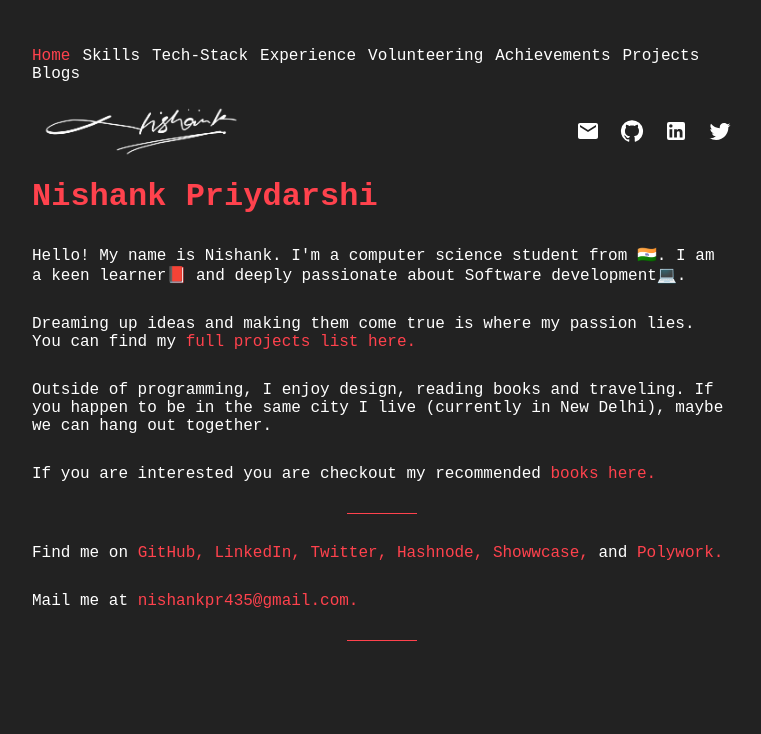
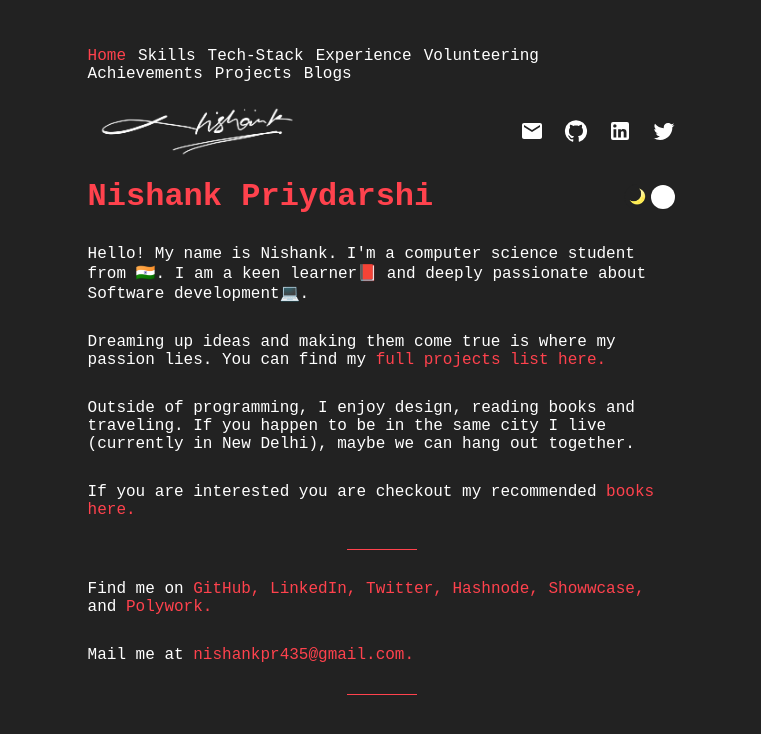
Before and after one commit to theMillenniumFalcon/portfolio, a Next.js app: page / in a window 1280 px wide. Shown: the top 734 px of the page, without its empty margins (258-1019 px from the left). Built offline with nearby package versions, Linux system fonts and the light colour scheme.

Commit message:
toggle updated

```diff
--- a/components/Navbar.tsx
+++ b/components/Navbar.tsx
@@ -11,7 +11,7 @@ const Navbar: React.FC<NavbarProps> = ({ }) => {
 
     return (
         <Flex zIndex={1} top={0} height="90px">
-            <Flex flex={1} m="auto" maxW="700px" paddingTop={40} flexWrap="wrap">
+            <Flex flex={1} m="auto" maxW="46vw" paddingTop={40} flexWrap="wrap">
                 <NextLink href='/' passHref>
                     <Link style={{
                         textDecoration: "none", cursor: "pointer",
--- /dev/null
+++ b/components/Toggle.tsx
@@ -0,0 +1,48 @@
+import React from "react";
+import { Box, Image } from "@chakra-ui/react";
+
+interface ToggleProps { }
+
+const Toggle: React.FC<ToggleProps> = ({ }) => {
+    return (
+        <Box
+            width="50px"
+            height="24px"
+            border="1px solid #222"
+            borderRadius="20px"
+            display="flex"
+            alignItems="center"
+            justifyContent="space-around"
+            position="fixed"
+            right="27vw"
+        >
+            <Image
+                cursor='pointer'
+                htmlWidth='17px'
+                htmlHeight='17px'
+                objectFit='cover'
+                src='assets/toggle/moon.png'
+                alt=''
+            />
+            <Image
+                cursor='pointer'
+                htmlWidth='17px'
+                htmlHeight='17px'
+                objectFit='cover'
+                src='assets/toggle/sun.png'
+                alt=''
+            />
+            <Box
+                width="24px"
+                height="24px"
+                borderRadius="50%"
+                backgroundColor="white"
+                cursor="pointer"
+                position="absolute"
+                right="0px"
+            />
+        </Box>
+    )
+}
+
+export default Toggle
--- a/components/Wrapper.tsx
+++ b/components/Wrapper.tsx
@@ -8,7 +8,7 @@ const Wrapper: React.FC<WrapperProps> = ({ children }) => {
         <Box
             mt={8}
             mx="auto"
-            maxW = "700px"
+            maxW = "46vw"
             w="100%"
         >
             {children}
--- a/pages/_app.tsx
+++ b/pages/_app.tsx
@@ -1,8 +1,15 @@
 import '../styles/globals.scss'
+import { ColorModeScript } from '@chakra-ui/react'
 import type { AppProps } from 'next/app'
+import theme from '../utils/theme'
 
 function MyApp({ Component, pageProps }: AppProps) {
-  return <Component {...pageProps} />
+  return (
+    <>
+      <ColorModeScript initialColorMode={theme.config.initialColorMode} />
+      <Component {...pageProps} />
+    </>
+  )
 }
 
 export default MyApp
--- a/pages/index.tsx
+++ b/pages/index.tsx
@@ -6,6 +6,7 @@ import MailIcon from '@mui/icons-material/Mail';
 import TwitterIcon from '@mui/icons-material/Twitter';
 import LinkedInIcon from '@mui/icons-material/LinkedIn';
 import GitHubIcon from '@mui/icons-material/GitHub';
+import Toggle from '../components/Toggle';
 
 const Home: NextPage = () => {
   return (
@@ -38,9 +39,12 @@ const Home: NextPage = () => {
             </Link>
           </Box>
         </Box>
-        <Heading as='h1' size='4xl' isTruncated color="#ff424d" mb="30px" mt="10px">
-          {"Nishank Priydarshi"}
-        </Heading>
+        <Box display="flex" alignItems="center" justifyContent="space-between" mb="30px" mt="10px">
+          <Heading as='h1' size='4xl' isTruncated color="#ff424d">
+            {"Nishank Priydarshi"}
+          </Heading>
+          <Toggle/>
+        </Box>
         <Box mb="30px">
           <Text fontSize='4xl' mb="30px">
             {"Hello! My name is Nishank. I'm a computer science student from 🇮🇳. I am a keen learner📕 and deeply passionate about Software development💻."}
--- /dev/null
+++ b/utils/theme.ts
@@ -0,0 +1,10 @@
+import { extendTheme, type ThemeConfig } from '@chakra-ui/react'
+
+const config: ThemeConfig = {
+  initialColorMode: 'dark',
+  useSystemColorMode: false,
+}
+
+const theme = extendTheme({ config })
+
+export default theme
```
Also changed, not shown: pages/books.tsx (+1 -40 lines), pages/books/001.tsx (+8 -14 lines), public/assets/toggle/moon.png (added), public/assets/toggle/sun.png (added).
